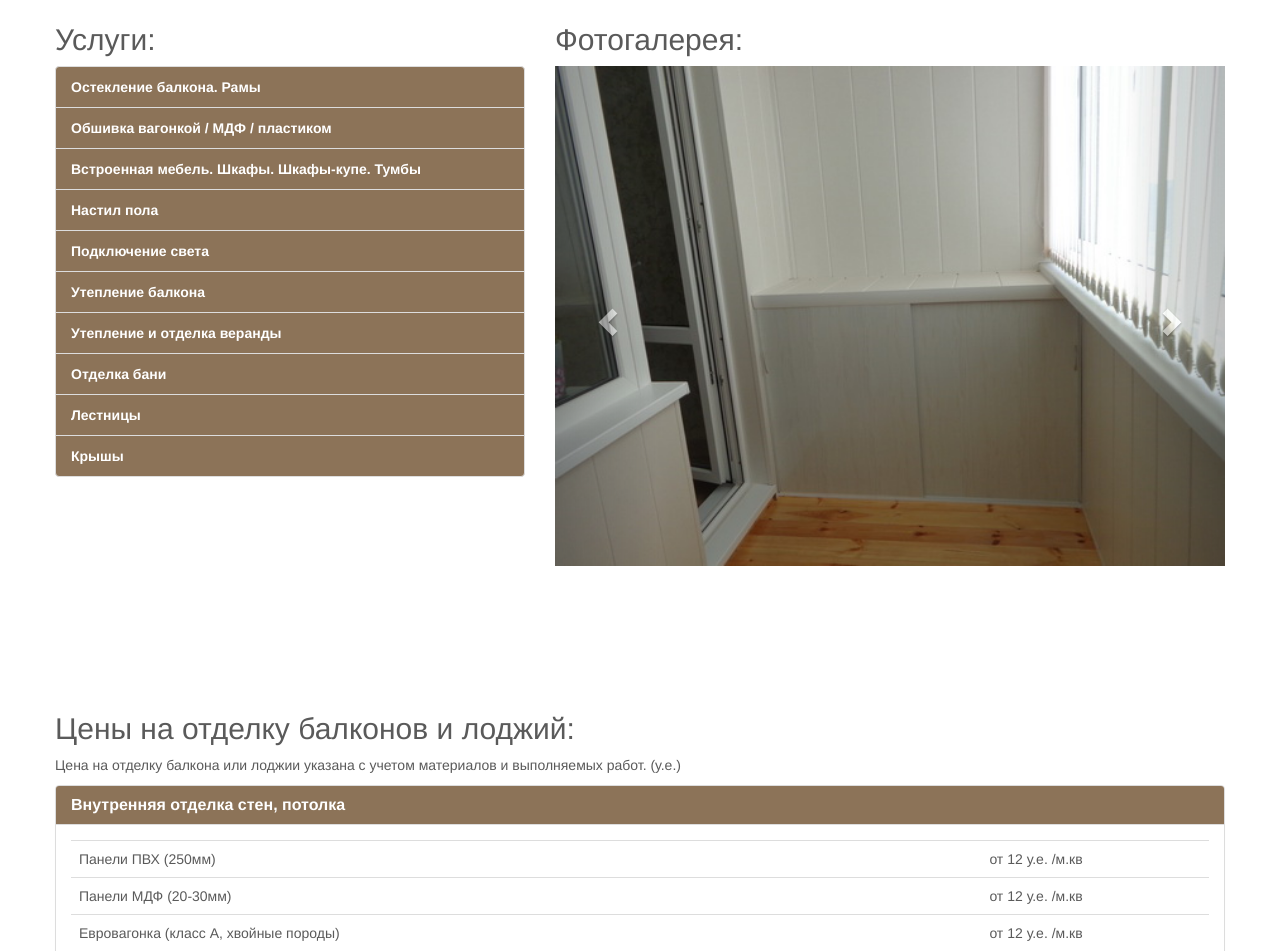
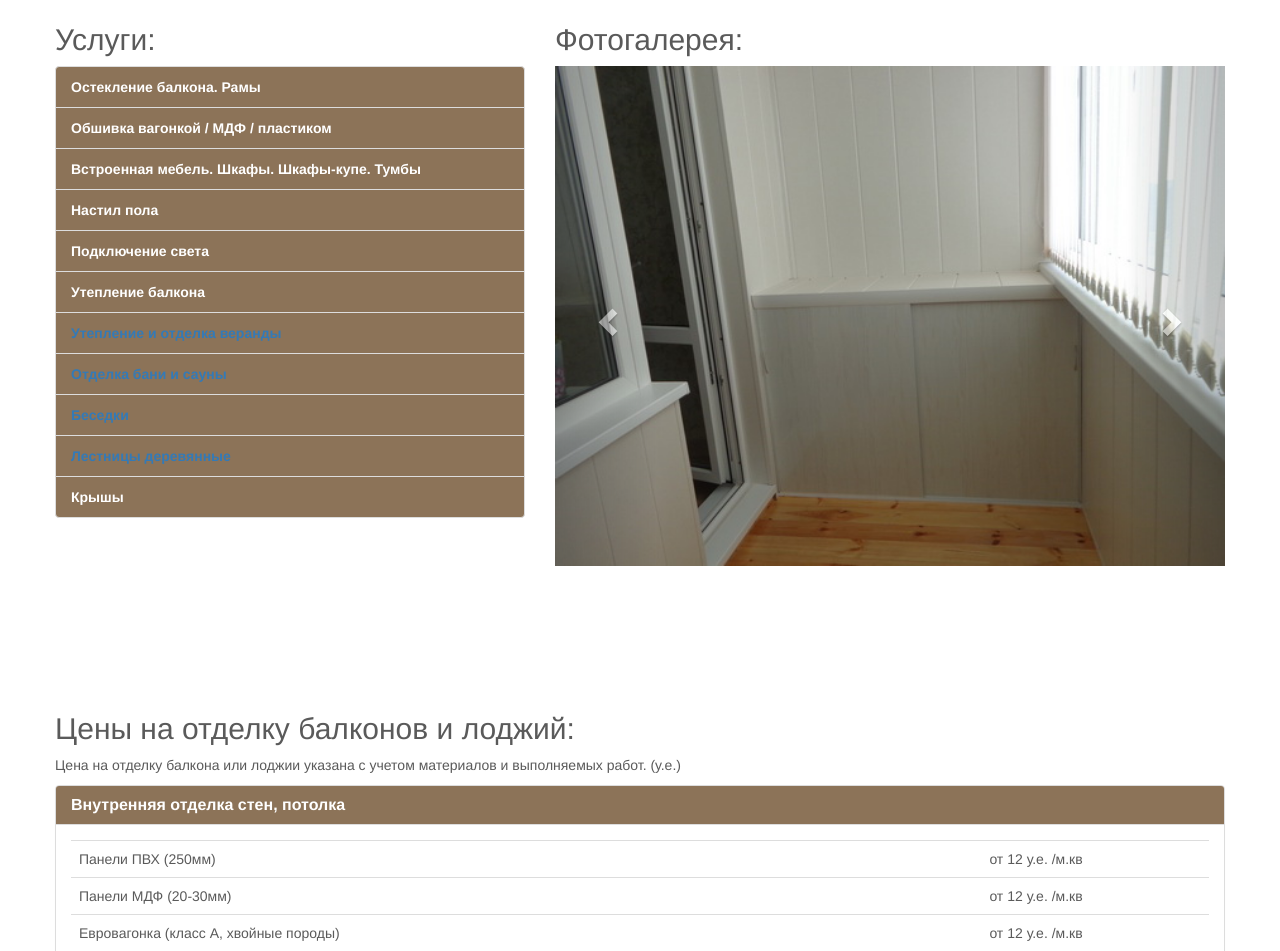
Before and after one commit to imitunevich/evro-balkon-master, a plain HTML site: page index.html in a window 1280 px wide. Shown: the part 623-1574 px from the top of the page. Drawn offline with Linux system fonts and the light colour scheme.

Commit message:
some code formating + links to new pages

```diff
--- a/index.html
+++ b/index.html
@@ -2,10 +2,13 @@
 <html lang="ru">
 <head>
     <meta charset="UTF-8">
-    <meta name="keywords" content="Отделка балкона в минске, обшивка балкона, ремонт балкона, отделка лоджии, обшивка лоджии в минске, лестницы, виранды">
+    <meta name="keywords"
+          content="Отделка балкона в минске, обшивка балкона, ремонт балкона, отделка лоджии, обшивка лоджии в минске, лестницы, виранды">
     <meta name="viewport" content="width=device-width, initial-scale=1.0">
-    <meta name="description" content="Качественная отделка балконов и лоджий в Минске. Низкая цена на обшивку балкона, изготовление лестницы и ремонт виранд. Большой опыт работы. Гарантия.">
-    <title>Отделка балконов и лоджий в минске по низким ценам: скидки на обшивку и ремонт балкона и лоджии под ключ на Евробалкон мастер.</title>
+    <meta name="description"
+          content="Качественная отделка балконов и лоджий в Минске. Низкая цена на обшивку балкона, изготовление лестницы и ремонт виранд. Большой опыт работы. Гарантия.">
+    <title>Отделка балконов и лоджий в минске по низким ценам: скидки на обшивку и ремонт балкона и лоджии под ключ на
+        Евробалкон мастер.</title>
     <link href="styles/bootstrap.min.css" rel="stylesheet">
     <link href="styles/styles.css" rel="stylesheet">
 </head>
@@ -18,7 +21,8 @@
                 <div class="navbar navbar-inverse navbar-fixed-top" role="navigation">
                     <div class="container">
                         <div class="navbar-header">
-                        <button type="button" class="navbar-toggle" data-toggle="collapse" data-target=".navbar-collapse">
+                            <button type="button" class="navbar-toggle" data-toggle="collapse"
+                                    data-target=".navbar-collapse">
                                 <span class="sr-only">Навигация</span>
                                 <span class="icon-bar"></span>
                                 <span class="icon-bar"></span>
@@ -34,8 +38,10 @@
                                 <li><a href="#contacts" name="contacts-btn">Контакты</a></li>
                             </ul>
                             <ul class="navbar-right">
-                            <li><span class="glyphicon glyphicon-earphone"></span><a href="tel:+375291685271"> 8-029-168-52-71 (Velcom)</a></li>
-                            <li><span class="glyphicon glyphicon-earphone"></span><a href="tel:+375291685271"> 8-029-855-62-09 (МТС)</a></li>
+                                <li><span class="glyphicon glyphicon-earphone"></span><a href="tel:+375291685271">
+                                    8-029-168-52-71 (Velcom)</a></li>
+                                <li><span class="glyphicon glyphicon-earphone"></span><a href="tel:+375291685271">
+                                    8-029-855-62-09 (МТС)</a></li>
                             </ul>
                         </div>
                     </div>
@@ -54,31 +60,45 @@
             <div class="carousel-inner">
                 <div id="carousel-examples" class="item active">
                     <img src="images/examples.jpg" alt="Примеры работ">
+
                     <div class="container">
                         <div class="carousel-caption">
                             <h2>Ремонт балконов и лоджий в Минске.</h2>
+
                             <p class="text">Выполнение работ любой сложности.<br>Помощь в выборе материалов.</p>
-                        <p><a class="btn btn-lg btn-warning" href="#examples" name="examples-btn" role="button">Примеры работ</a></p>
+
+                            <p><a class="btn btn-lg btn-warning" href="#examples" name="examples-btn" role="button">Примеры
+                                работ</a></p>
                         </div>
                     </div>
                 </div>
                 <div id="carousel-prices" class="item">
                     <img src="images/prices.jpg" alt="Низкие цены">
+
                     <div class="container">
                         <div class="carousel-caption">
                             <h2>Высокое качество и гибкие цены.</h2>
-                        <p class="text">Выезд специалиста, замер и консультация БЕСПЛАТНО!<br> Предоставляется ГАРАНТИЯ на все виды работ.</p>
-                        <p><a class="btn btn-lg btn-warning" href="#prices" name="prices-btn" role="button">Узнать цены</a></p>
+
+                            <p class="text">Выезд специалиста, замер и консультация БЕСПЛАТНО!<br> Предоставляется ГАРАНТИЯ
+                                на все виды работ.</p>
+
+                            <p><a class="btn btn-lg btn-warning" href="#prices" name="prices-btn" role="button">Узнать
+                                цены</a></p>
                         </div>
                     </div>
                 </div>
                 <div id="carousel-experience" class="item">
                     <img src="images/experience.jpg" alt="Большой опыт работы">
+
                     <div class="container">
                         <div class="carousel-caption">
                             <h2>Более 20 лет на рынке.</h2>
-                        <p class="text">Многочисленные положительные отзывы наших клиентов –<br> главное подтверждение высокого качества наших услуг.</p>
-                        <p><a class="btn btn-lg btn-warning" href="#contacts" name="contacts-btn" role="button">О нас</a></p>
+
+                            <p class="text">Многочисленные положительные отзывы наших клиентов –<br> главное подтверждение
+                                высокого качества наших услуг.</p>
+
+                            <p><a class="btn btn-lg btn-warning" href="#contacts" name="contacts-btn" role="button">О
+                                нас</a></p>
                         </div>
                     </div>
                 </div>
@@ -108,14 +128,32 @@
                     <li class="list-group-item">Настил пола</li>
                     <li class="list-group-item">Подключение света</li>
                     <li class="list-group-item">Утепление балкона</li>
-                    <li class="list-group-item">Утепление и отделка веранды</li>
-                    <li class="list-group-item">Отделка бани</li>
-                    <li class="list-group-item">Лестницы</li>
+                    <li class="list-group-item">
+                        <a href="pages/veranda.html" target="_blank" name="veranda-btn">
+                            Утепление и отделка веранды
+                        </a>
+                    </li>
+                    <li class="list-group-item">
+                        <a href="pages/banya.html" target="_blank" name="banya-btn">
+                            Отделка бани и сауны
+                        </a>
+                    </li>
+                    <li class="list-group-item">
+                        <a href="pages/lestnica.html" target="_blank" name="lestnica-btn">
+                            Беседки
+                        </a>
+                    </li>
+                    <li class="list-group-item">
+                        <a href="pages/lestnica.html" target="_blank" name="lestnica-btn">
+                            Лестницы деревянные
+                        </a>
+                    </li>
                     <li class="list-group-item">Крышы</li>
                 </ul>
             </div>
             <div class="col-md-7">
                 <h2>Фотогалерея:</h2>
+
                 <div id="examples-carousel" class="carousel slide" data-ride="carousel">
                     <div class="carousel-inner"></div>
                     <a class="left carousel-control" href="#examples-carousel" data-slide="prev">
@@ -261,6 +299,7 @@
         <hr class="featurette-divider">
 
         <h2>Контакты:</h2>
+
         <div class="panel panel-default">
             <div class="panel-heading">
                 <h4 class="panel-title">ИП Цыбан Владимир Михайлович</h4>
```
Lines whose indentation alone changed are shown as unchanged.
